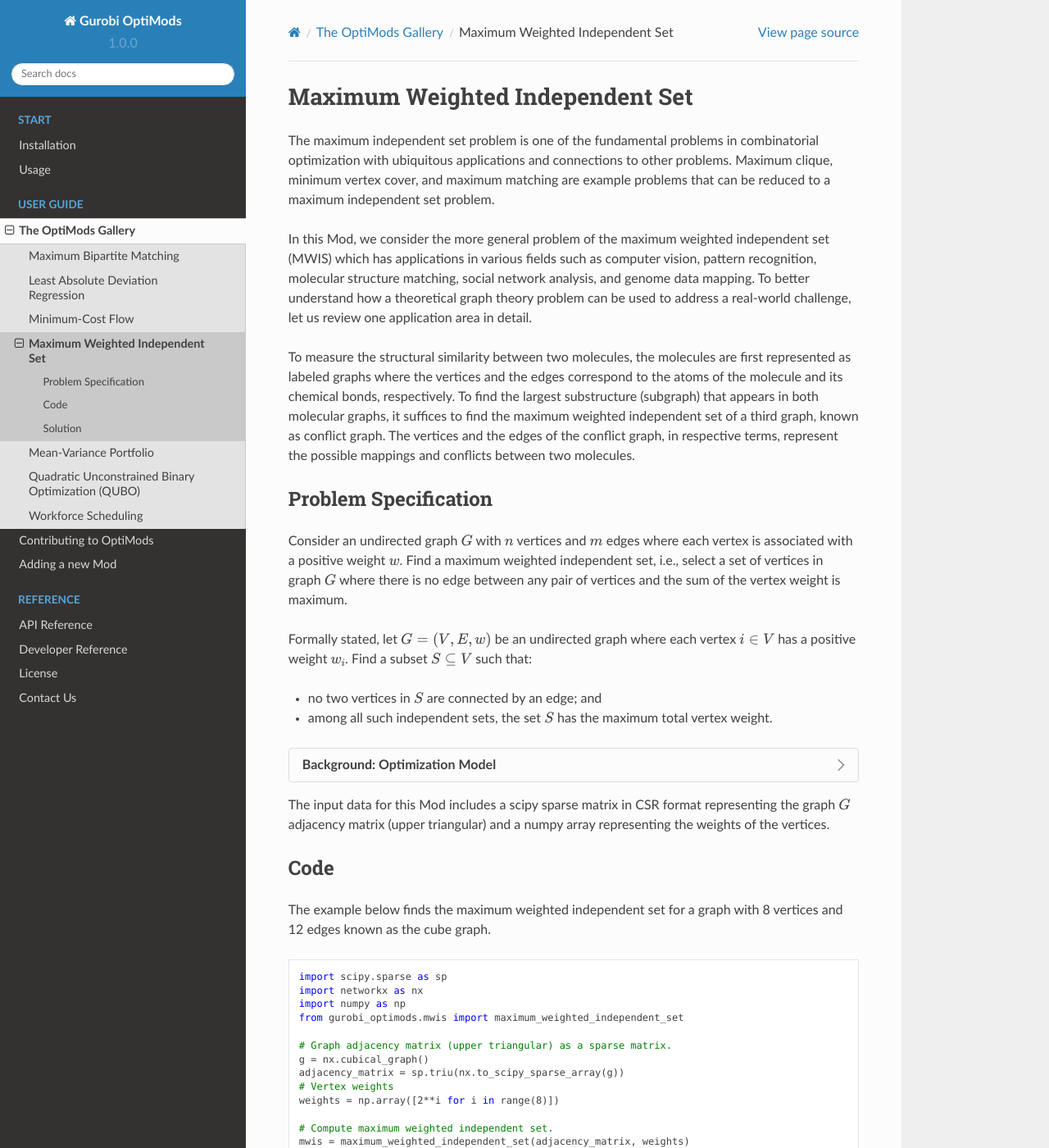
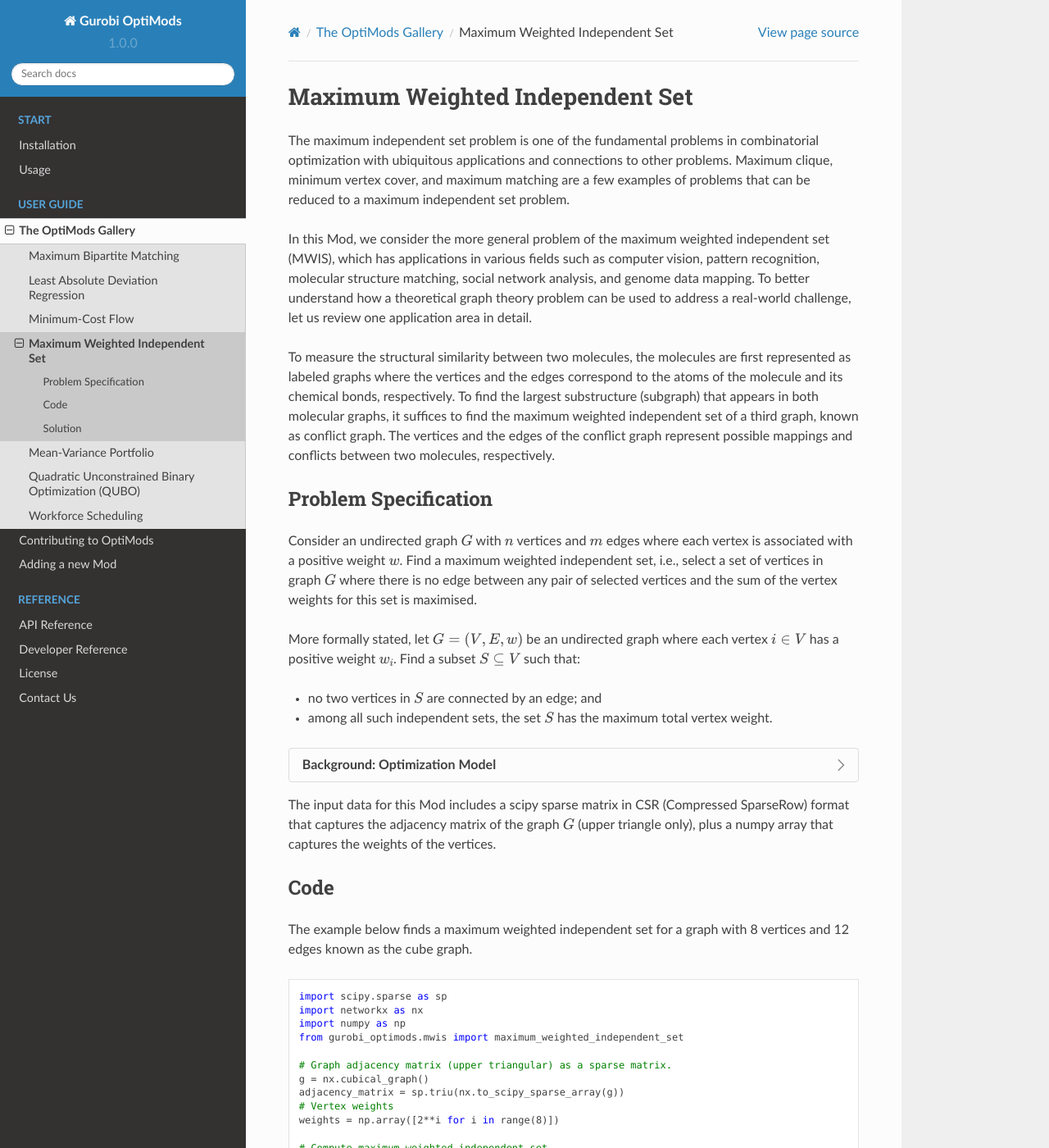
Before and after one commit to Gurobi/gurobi-optimods, a Sphinx documentation site: the page built from docs/source/mods/mwis.rst, in a window 1280 px wide and 1400 px high. Shown: the whole window at 82% size. Built offline with Sphinx 7.4.7 and the Read the Docs theme 2.0.0, drawn with Linux system fonts in a browser that asks for light colours.

Commit message:
Copy edits

```diff
--- a/docs/source/mods/mwis.rst
+++ b/docs/source/mods/mwis.rst
@@ -3,10 +3,10 @@
 The maximum independent set problem is one of the fundamental problems
 in combinatorial optimization with ubiquitous applications and connections to
 other problems. Maximum clique, minimum vertex cover, and maximum matching are
-example problems that can be reduced to a maximum independent set problem.
+a few examples of problems that can be reduced to a maximum independent set problem.
 
 In this Mod, we consider the more general problem of the maximum weighted
-independent set (MWIS) which has applications in various fields such as computer
+independent set (MWIS), which has applications in various fields such as computer
 vision, pattern recognition, molecular structure matching, social network analysis,
 and genome data mapping. To better understand how a theoretical graph theory
 problem can be used to address a real-world challenge, let us review one
@@ -18,8 +18,8 @@
 find the largest substructure (subgraph) that appears in both molecular
 graphs, it suffices to find the maximum weighted independent set of a third graph,
 known as conflict graph. The vertices and the edges of the conflict
-graph, in respective terms, represent the possible mappings and conflicts
-between two molecules.
+graph represent possible mappings and conflicts
+between two molecules, respectively.
 
 
 Problem Specification
@@ -28,10 +28,10 @@
 Consider an undirected graph :math:`G` with :math:`n` vertices and :math:`m`
 edges where each vertex is associated with a positive weight :math:`w`. Find a
 maximum weighted independent set, i.e., select a set of vertices in graph
-:math:`G` where there is no edge between any pair of vertices and the sum of the
-vertex weight is maximum.
+:math:`G` where there is no edge between any pair of selected vertices and the sum of the
+vertex weights for this set is maximised.
 
-Formally stated, let :math:`G = (V, E, w)` be an undirected graph where each
+More formally stated, let :math:`G = (V, E, w)` be an undirected graph where each
 vertex :math:`i \in V` has a positive weight :math:`w_i`. Find a subset :math:`S
 \subseteq V` such that:
 
@@ -60,15 +60,16 @@
                             & x_i \in \{0, 1\} & \forall i \in V
         \end{align}
 
-The input data for this Mod includes a scipy sparse matrix in CSR format
-representing the graph :math:`G` adjacency matrix (upper triangular) and a
-numpy array representing the weights of the vertices.
+The input data for this Mod includes a scipy sparse matrix in CSR (Compressed
+SparseRow) format
+that captures the adjacency matrix of the graph :math:`G` (upper triangle only), plus a
+numpy array that captures the weights of the vertices.
 
 
 Code
 ----
 
-The example below finds the maximum weighted independent set for
+The example below finds a maximum weighted independent set for
 a graph with 8 vertices and 12 edges known as the cube graph.
 
 .. testcode:: mwis
```
